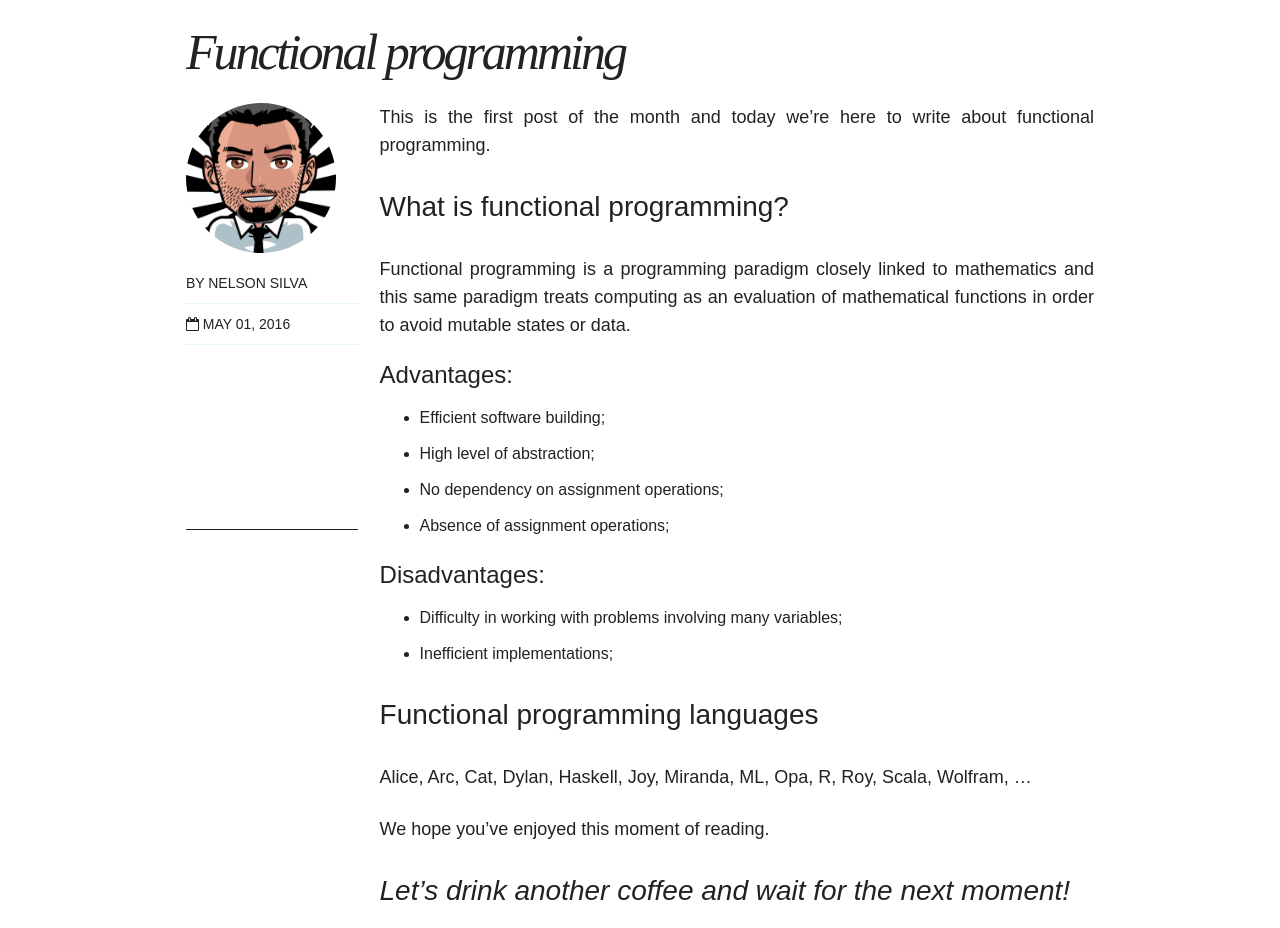
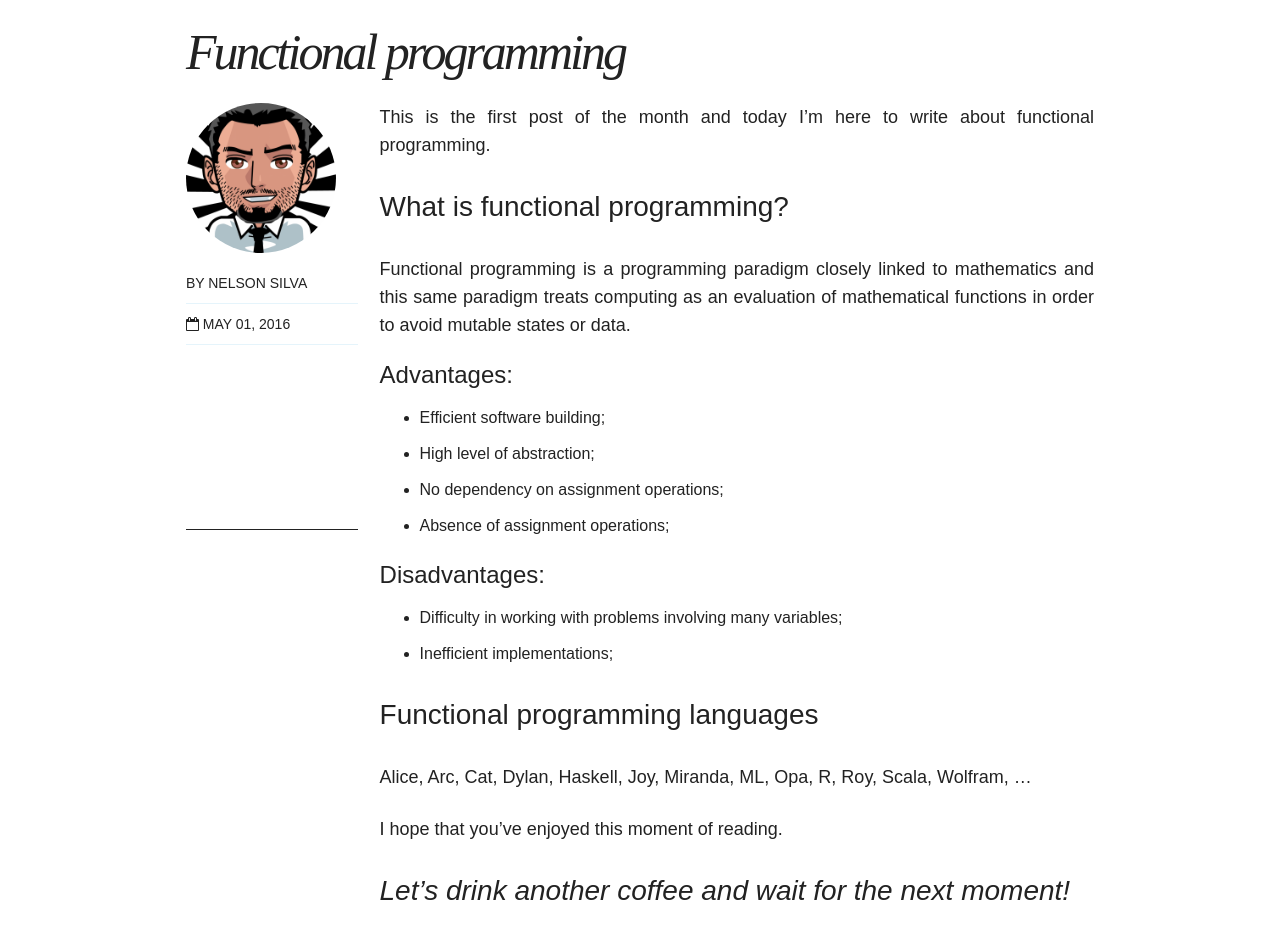
Before and after one commit to dnelsonsilvav/caffeinealgorithm.github.io, a Jekyll site: the page built from _posts/2016-05-01-functional-programming.md, in a window 1280 px wide. Shown: the part 428-1356 px from the top of the page. Built offline with Jekyll 4.4.1, drawn with Linux system fonts in a browser that asks for light colours; comment, search, counter and statistics services are not loaded.

Commit message:
[_posts/2016-05-01-functional-programming.md] Update

```diff
--- a/_posts/2016-05-01-functional-programming.md
+++ b/_posts/2016-05-01-functional-programming.md
@@ -4,7 +4,7 @@ title: 'Functional programming'
 date: 2016-05-01
 ---
 
-This is the first post of the month and today we're here to write about functional programming.
+This is the first post of the month and today I'm here to write about functional programming.
 
 ### What is functional programming?
 
@@ -26,6 +26,6 @@ Functional programming is a programming paradigm closely linked to mathematics a
 
 Alice, Arc, Cat, Dylan, Haskell, Joy, Miranda, ML, Opa, R, Roy, Scala, Wolfram, ...
 
-We hope you've enjoyed this moment of reading.
+I hope that you've enjoyed this moment of reading.
 
 ### *Let's drink another coffee and wait for the next moment!*
```
